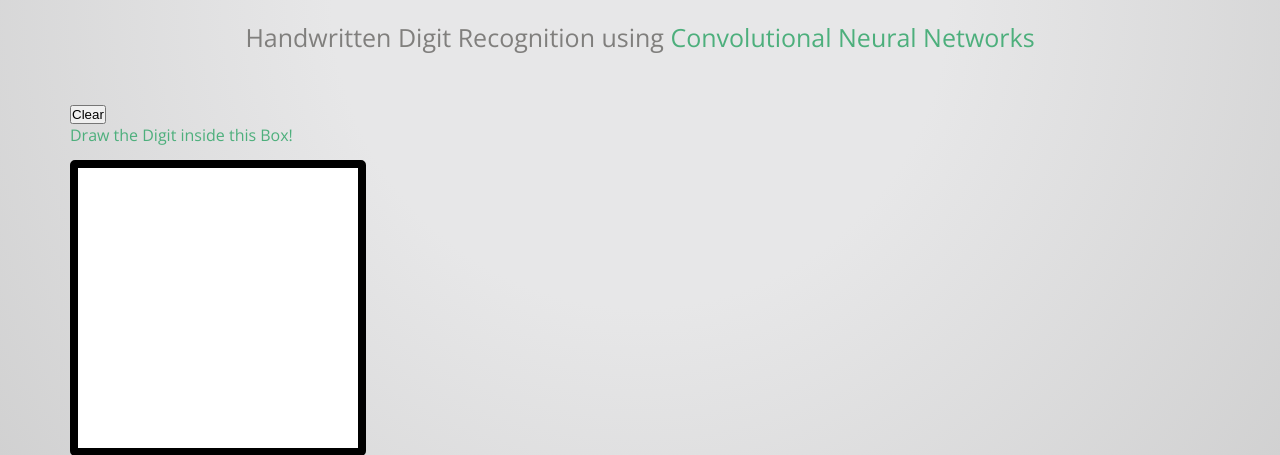
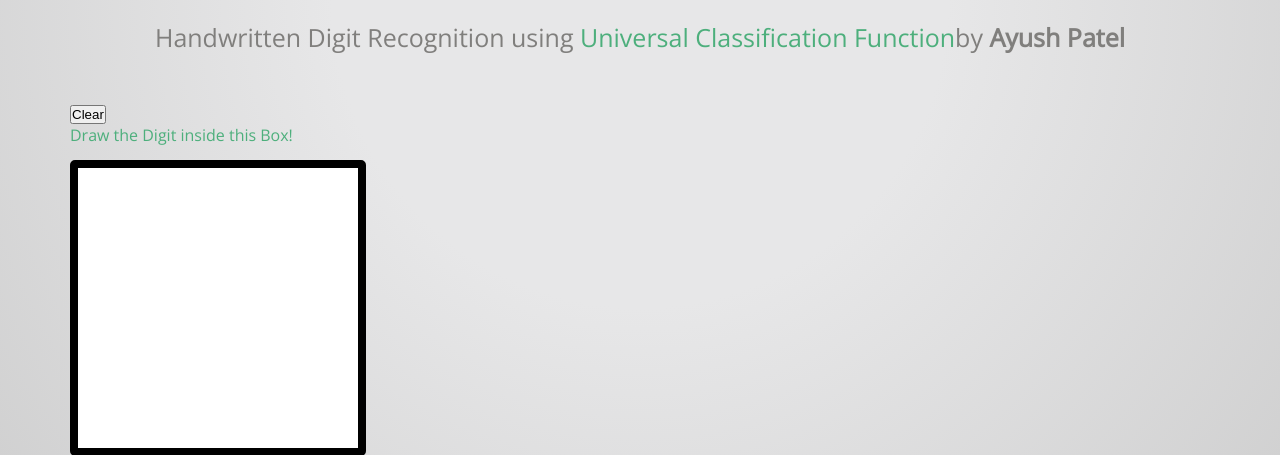
Before and after one commit to DarkGrimm/Keras_test, a Flask app: page / in a window 1280 px wide. Shown: the top 455 px of the page. Run offline with Flask 2, Linux system fonts and the light colour scheme; parts of the project's set-up code (start-up, migrations or seed data) failed here and were passed over; some libraries are stand-ins or nearby versions.

Commit message:
Update index.html

```diff
--- a/templates/index.html
+++ b/templates/index.html
@@ -12,7 +12,7 @@
 
 <body>
 
-		<h1>Handwritten Digit Recognition using <span>Convolutional Neural Networks</span></h1>
+		<h1>Handwritten Digit Recognition using <span>Universal Classification Function</span>by <b>Ayush Patel</b></h1>
 
 		<canvas id="canvas" width="280" height="280" style="border:8px solid; float: left; margin: 70px; margin-top:160px;  border-radius: 5px; cursor: crosshair;"></canvas>
 		<div id="debug" style="margin:65px; margin-top:100px;">
```
